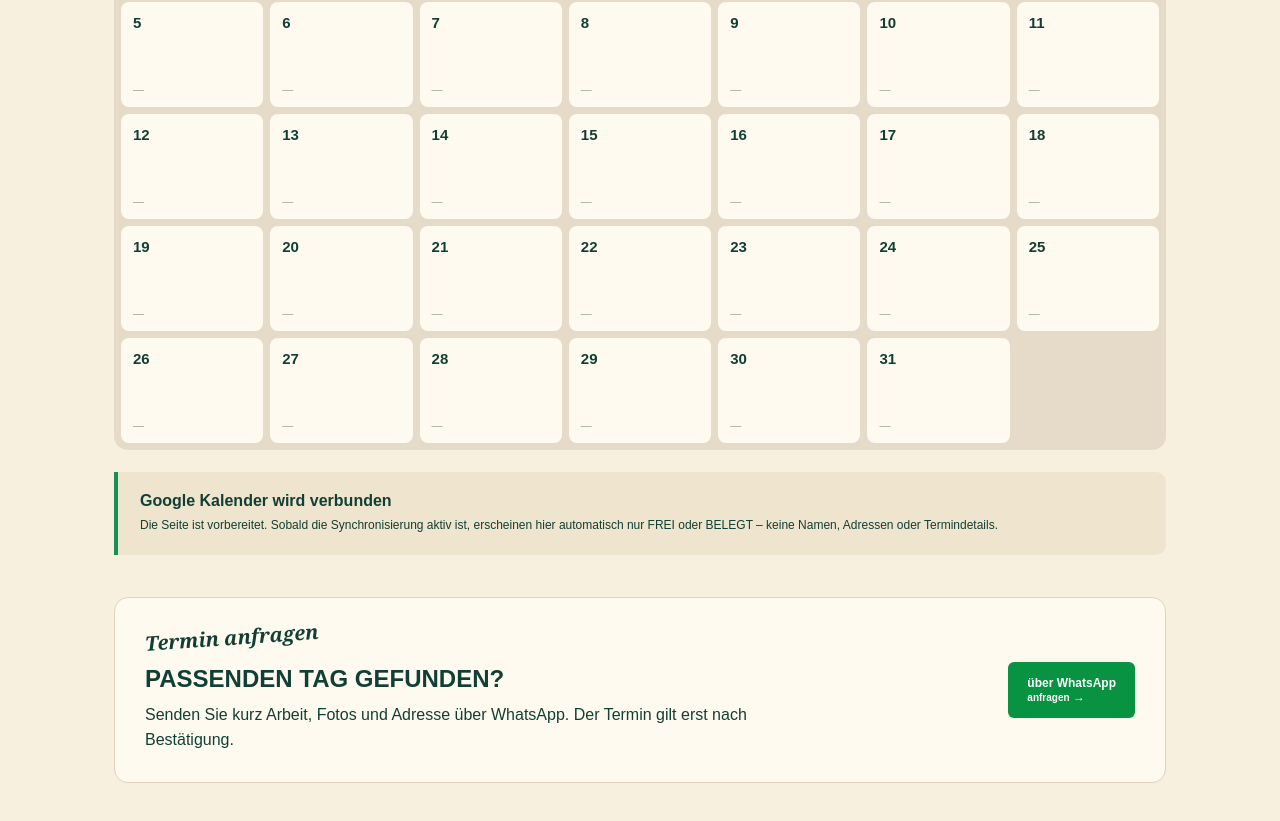
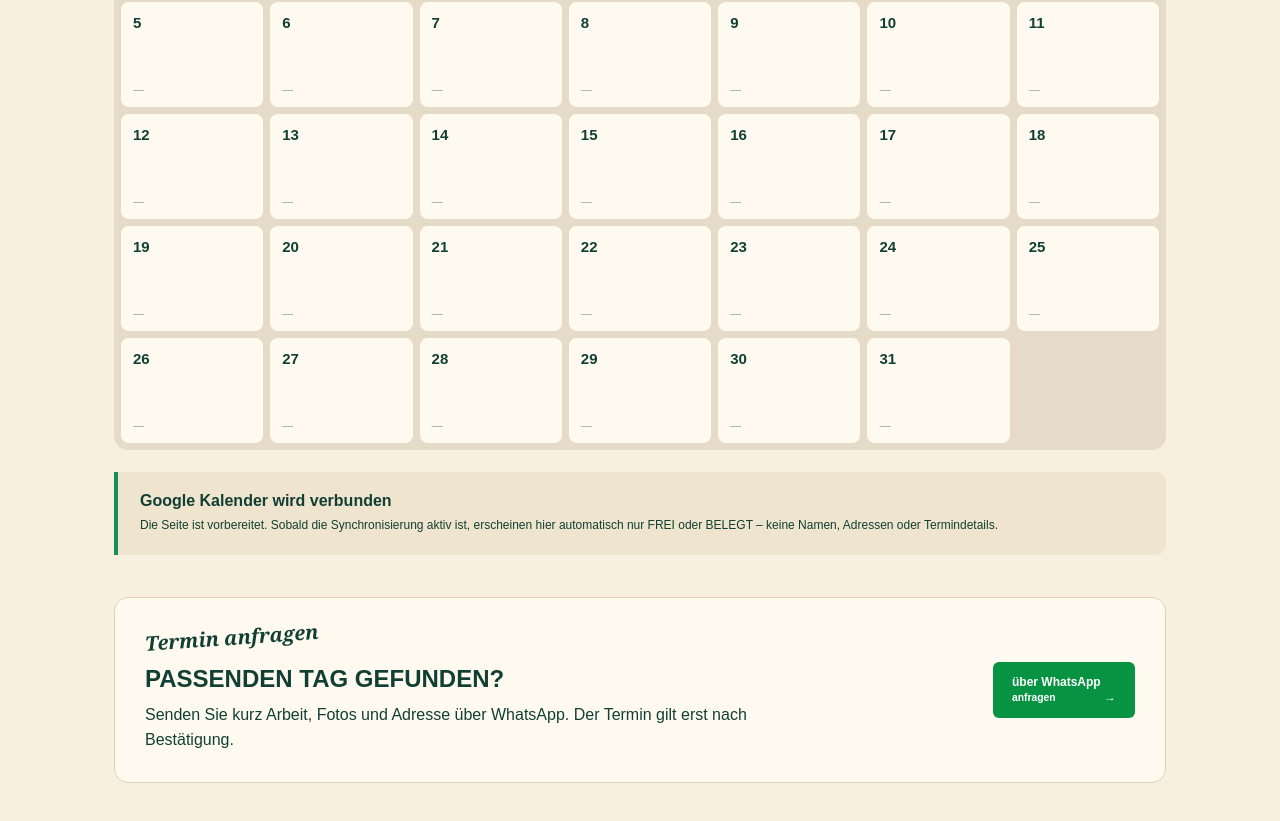
Before and after one commit to ch-ua/vershnyk-com, a Next.js app: page /kalender in a window 1280 px wide. Shown: the part 702-1523 px from the top of the page. Built offline with nearby package versions, Linux system fonts and the light colour scheme.

Commit message:
Style compact calendar WhatsApp CTA

```diff
--- a/src/app/globals.css
+++ b/src/app/globals.css
@@ -218,3 +218,7 @@
 .heroCopy .heroWa{width:max-content;max-width:210px;line-height:1.05}
 .heroCopy .heroWa span{display:inline-block;text-align:left;font-weight:800}
 .heroCopy .heroWa small{display:block;margin-top:4px;font-size:.82em;font-weight:600}
+
+.calendarWa{width:max-content;max-width:190px;line-height:1.05}
+.calendarWa span{display:inline-block;text-align:left;font-weight:800}
+.calendarWa small{display:block;margin-top:4px;font-size:.86em;font-weight:700}
```
